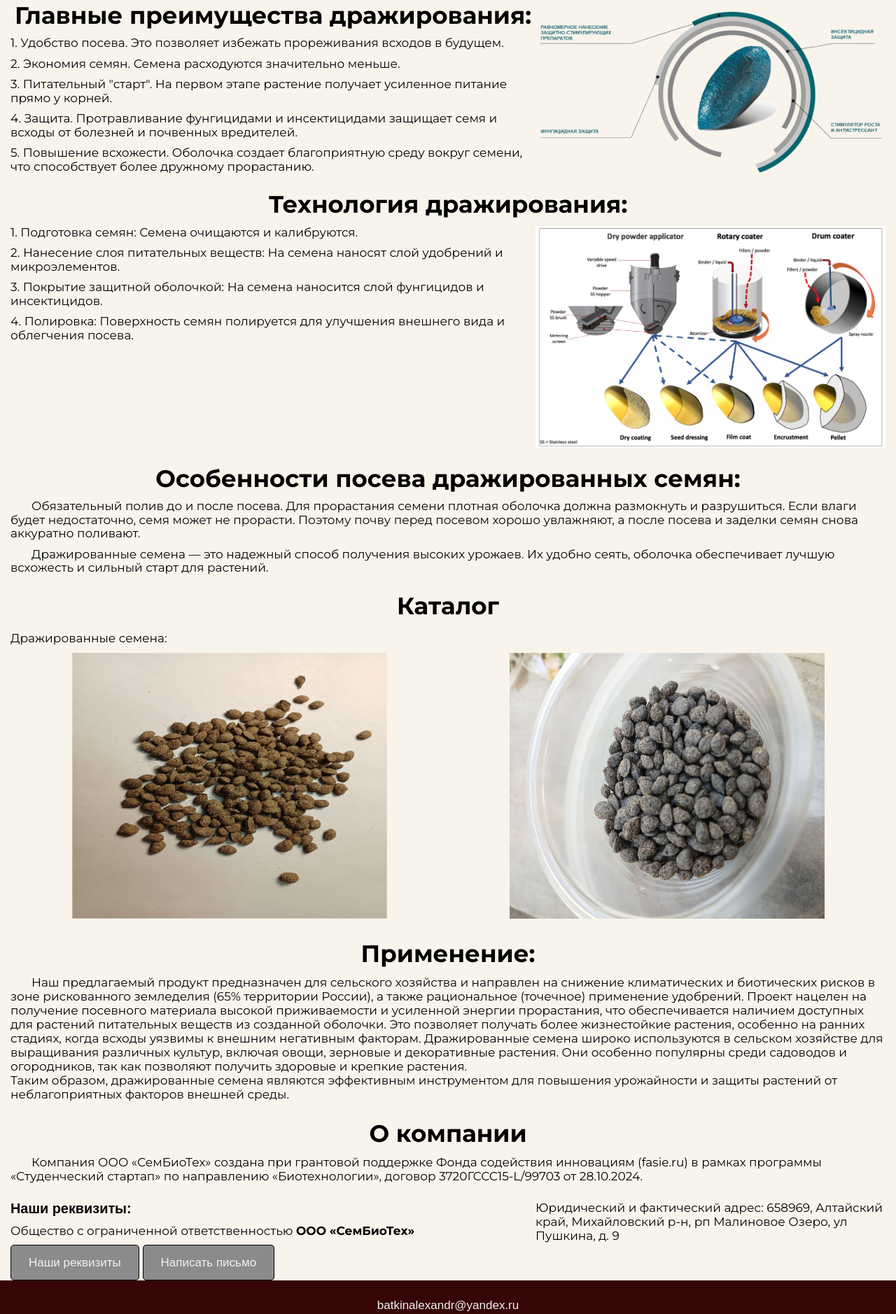
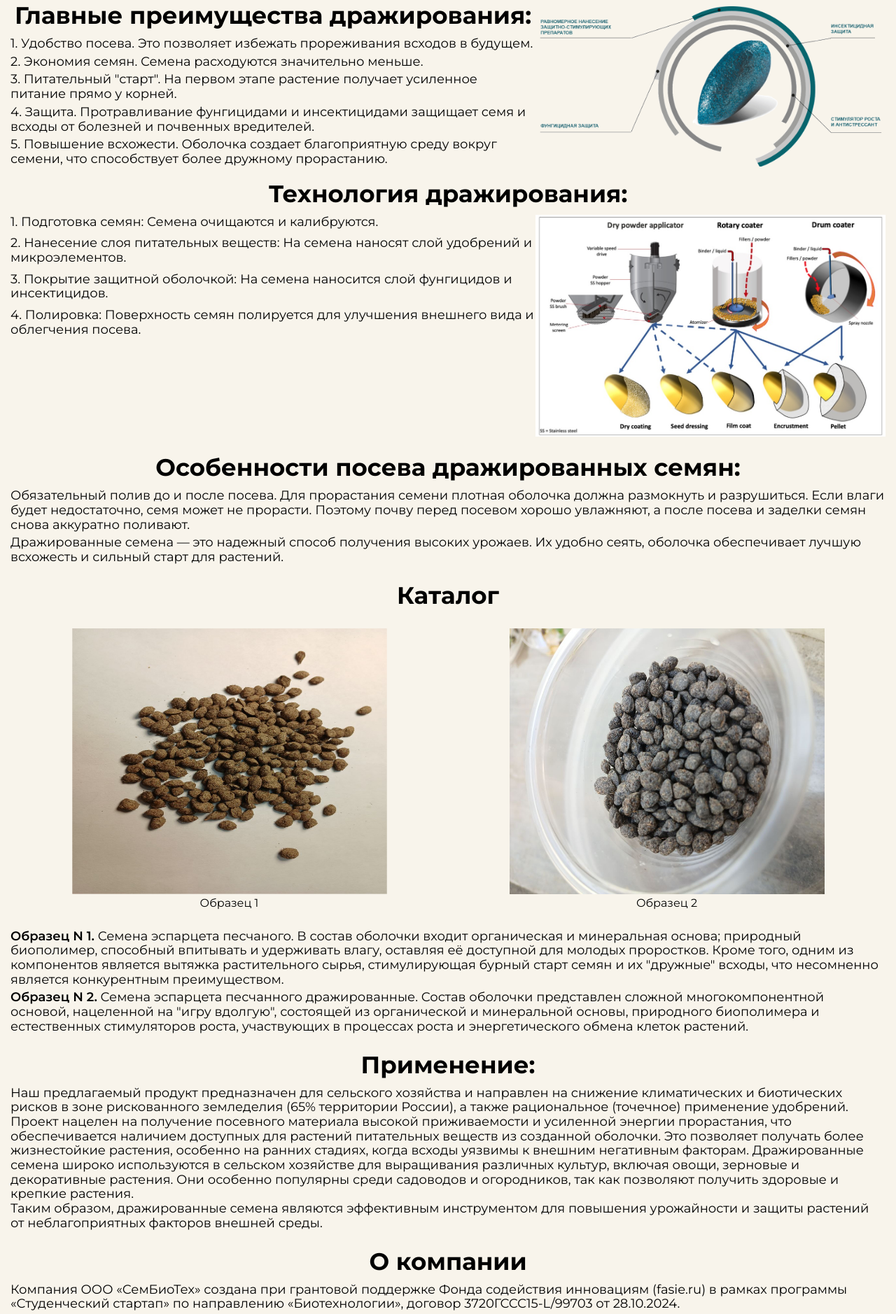
Before and after one commit to evgenijantonyuk/SemBioTek, a plain HTML site: page index.html in a window 1280 px wide. Shown: the part 592-2470 px from the top of the page at 70% size. Drawn offline with Linux system fonts and the light colour scheme.

Commit message:
add descriptions and some fix

```diff
--- a/css/styles.css
+++ b/css/styles.css
@@ -59,6 +59,10 @@
     font-style: normal;
 }
 
+html {
+    scroll-behavior: smooth;
+}
+
 * {
     box-sizing: border-box;
 }
@@ -96,20 +100,6 @@ img {
     max-width: 100%;
     margin: 0;
     padding: 0;
-}
-/* ================================*/
-.wrapper {
-    max-width: 1280px;
-    padding-left: 15px;
-    padding-right: 15px;
-    margin: 0 auto;
-    background-color: var(--section-bg);
-}
-.wrapper__header {
-    max-width: 1280px;
-    padding-left: 15px;
-    padding-right: 15px;
-    margin: 0 auto;
 }
 /*========== mobile =============*/
 .mobile-container {
@@ -265,6 +255,35 @@ img {
 .header__link:focus {
     color: #838282;
 }
+/* ================================*/
+.wrapper {
+    max-width: 1280px;
+    padding-left: 15px;
+    padding-right: 15px;
+    margin: 0 auto;
+    background-color: var(--section-bg);
+}
+.wrapper__header {
+    max-width: 1280px;
+    padding-left: 15px;
+    padding-right: 15px;
+    margin: 0 auto;
+}
+
+.section__title {
+    font-size: 34px;
+    text-align: center;
+    font-family: 'Montserrat-Bold', sans-serif;
+    margin-bottom: 10px;
+}
+
+.description {
+    margin: 0;
+    margin-bottom: 5px;
+    font-size: 18px;
+    font-family: 'Montserrat-Regular', sans-serif;
+    font-weight: 400;
+}
 /* ==================== */
 .hero {
     width: 100%;
@@ -286,6 +305,7 @@ img {
 .hero__text h1 {
     text-align: center;
     margin-bottom: 15px;
+    text-transform: uppercase;
     font-family: 'Montserrat-Bold', sans-serif;
     font-size: 36px;
     padding: 0;
@@ -334,21 +354,6 @@ img {
     justify-content: space-between;
     flex-direction: column;
     align-items: center;
-
-}
-
-.advantages__text h3 {
-    font-size: 34px;
-    text-align: center;
-    font-family: 'Montserrat-Bold', sans-serif;
-    margin-bottom: 10px;
-}
-
-.advantages__item {
-    margin-right: 7px;
-    font-family: 'Montserrat-Regular', sans-serif;
-    font-weight: 400;
-    margin-bottom: 10px;
 }
 
 .advantages__image {
@@ -366,7 +371,7 @@ img {
         max-height: 170px;
     }
 }
-
+/* ============================= */
 .technology {
     width: 100%;
     margin-bottom: 25px;
@@ -383,13 +388,6 @@ img {
     max-width: 40%;
 }
 
-.technology h3 {
-    font-size: 34px;
-    text-align: center;
-    font-family: 'Montserrat-Bold', sans-serif;
-    margin-bottom: 10px;
-}
-
 .technology__item {
     font-family: 'Montserrat-Regular', sans-serif;
     font-weight: 400;
@@ -404,39 +402,10 @@ img {
         max-width: 900px;
     }
 }
-/* ================================== */
-.peculiarities h3 {
-    font-size: 34px;
-    text-align: center;
-    font-family: 'Montserrat-Bold', sans-serif;
-    margin-bottom: 10px;
-}
-
-.peculiarities__item {
-    font-family: 'Montserrat-Regular', sans-serif;
-    font-weight: 400;
-    margin-bottom: 10px;
-    text-indent: 30px;
-}
-/* ================================= */
+/* ================================ */
 .catalog {
     width: 100%;
     margin-bottom: 25px;
-}
-
-.catalog h3 {
-    margin: 0;
-    margin-bottom: 10px;
-    font-size: 34px;
-    text-align: center;
-    font-family: 'Montserrat-Bold', sans-serif;
-}
-
-.catalog p {
-    margin-right: 7px;
-    font-family: 'Montserrat-Regular', sans-serif;
-    font-weight: 400;
-    margin-bottom: 10px;
 }
 
 .catalog__cards {
@@ -451,6 +420,20 @@ img {
     height: 380px;
     overflow: hidden;
     background-size: cover;
+}
+
+.catalog__caption {
+    font-size: 16px;
+    text-align: center;
+    font-family: 'Montserrat-Regular', sans-serif;
+    font-weight: 400;
+    margin-bottom: 10px;
+}
+
+.description span {
+    font-size: 18px;
+    font-family: 'Montserrat-SemiBold', sans-serif;
+    font-weight: 500;
 }
 
 @media (max-width: 500px) {
@@ -475,52 +458,25 @@ img {
     width: 100%;
     margin-bottom: 25px;
 }
-.about h3 {
-    margin-bottom: 10px;
-    font-size: 34px;
-    text-align: center;
-    font-family: 'Montserrat-Bold', sans-serif;
-    line-height: normal;
-}
 
-.about p {
+.about__text {
     margin: 0;
+    font-size: 17px;
     font-family: 'Montserrat-Regular', sans-serif;
     font-weight: 400;
-    line-height: normal;
-    text-indent: 30px;
 }
 /* ====================================== */
 .use {
     width: 100%;
     margin-bottom: 25px;
 }
-.use h3 {
-    margin-bottom: 10px;
-    font-size: 34px;
-    text-align: center;
-    font-family: 'Montserrat-Bold', sans-serif;
-    line-height: normal;
-}
 
-.use p {
-    margin: 0;
-    font-family: 'Montserrat-Regular', sans-serif;
-    font-weight: 400;
-    line-height: normal;
-    text-indent: 30px;
-}
 /* ====================================== */
 .contacts {
     width: 100%;
     display: flex;
     position: relative;
     justify-content: space-between;
-}
-
-.contacts__form h3 {
-    margin: 0;
-    margin-bottom: 10px;
 }
 
 .contacts__form-text {
@@ -540,11 +496,7 @@ img {
     width: 500px;
 }
 
-.map__address {
-    margin-bottom: 10px;
-    line-height: normal;
-    font-family: 'Montserrat-Regular', sans-serif;
-    font-weight: 400;
+.description__map-address {
     font-style: normal;
 }
 
@@ -569,15 +521,13 @@ img {
     background-color: var(--button-bg-hover);
     color: var(--button-text-hover);
 }
-
-.button__email_details {}
 /* ===================== */
 .details {
     display: none;
     position: absolute;
     width: 500px;
     color: #ffffff;
-    background-color: #8c8b8b;
+    background-color: var(--button-bg);
     padding: 25px;
     border-radius: 5px;
     top: 0;
--- a/index.html
+++ b/index.html
@@ -72,22 +72,22 @@
 		<section id="advantages" class="advantages">
 			<div class="advantages__block">
 				<div class="advantages__text">
-					<h3>Главные преимущества дражирования:</h3>
+					<h3 class="section__title">Главные преимущества дражирования:</h3>
 					<ul class="advantages__list">
-						<li class="advantages__item">
+						<li class="advantages__item description">
 							1. Удобство посева. Это позволяет избежать прореживания всходов в будущем.
 						</li>
-						<li class="advantages__item">
+						<li class="advantages__item description">
 							2. Экономия семян. Семена расходуются значительно меньше.
 						</li>
-						<li class="advantages__item">
+						<li class="advantages__item description">
 							3. Питательный "старт". На первом этапе растение получает усиленное питание прямо у корней.
 						</li>
-						<li class="advantages__item">
+						<li class="advantages__item description">
 							4. Защита. Протравливание фунгицидами и инсектицидами защищает семя и всходы от болезней и
 							почвенных вредителей.
 						</li>
-						<li class="advantages__item">
+						<li class="advantages__item description">
 							5. Повышение всхожести. Оболочка создает благоприятную среду вокруг семени, что способствует
 							более дружному прорастанию.
 						</li>
@@ -98,19 +98,19 @@
 			</div>
 
 			<div class="technology">
-				<h3>Технология дражирования:</h3>
+				<h3 class="section__title">Технология дражирования:</h3>
 				<div class="technology__text">
 					<ul class="technology__list">
-						<li class="technology__item">
+						<li class="technology__item description">
 							1. Подготовка семян: Семена очищаются и калибруются.
 						</li>
-						<li class="technology__item">
+						<li class="technology__item description">
 							2. Нанесение слоя питательных веществ: На семена наносят слой удобрений и микроэлементов.
 						</li>
-						<li class="technology__item">
+						<li class="technology__item description">
 							3. Покрытие защитной оболочкой: На семена наносится слой фунгицидов и инсектицидов.
 						</li>
-						<li class="technology__item">
+						<li class="technology__item description">
 							4. Полировка: Поверхность семян полируется для улучшения внешнего вида и облегчения посева.
 						</li>
 					</ul>
@@ -119,14 +119,14 @@
 			</div>
 
 			<div class="peculiarities">
-				<h3>Особенности посева дражированных семян:</h3>
+				<h3 class="section__title">Особенности посева дражированных семян:</h3>
 				<ul class="peculiarities__list">
-					<li class="peculiarities__item">
+					<li class="peculiarities__item description">
 						Обязательный полив до и после посева. Для прорастания семени плотная оболочка должна размокнуть
 						и разрушиться. Если влаги будет недостаточно, семя может не прорасти. Поэтому почву перед
 						посевом хорошо увлажняют, а после посева и заделки семян снова аккуратно поливают.
 					</li>
-					<li class="peculiarities__item">
+					<li class="peculiarities__item description">
 						Дражированные семена — это надежный способ получения высоких урожаев. Их удобно сеять, оболочка
 						обеспечивает лучшую всхожесть и сильный старт для растений.
 					</li>
@@ -135,23 +135,31 @@
 		</section>
 
 		<section id="catalog" class="catalog">
-			<h3>Каталог</h3>
-			<p>
-				Дражированные семена:
-			</p>
+			<h3 class="section__title">Каталог</h3>
 			<div class="catalog__cards">
-				<div class="catalog__card">
+				<figure class="catalog__card">
 					<img src="images/sample1.png" alt="образец семян один">
-				</div>
-				<div class="catalog__card">
-					<img src="images/sample2.png" alt="образец семян два">
-				</div>
+					<figcaption class="catalog__caption">Образец 1</figcaption>
+				</figure>
+				<figure class="catalog__card">
+					<img src="images/sample2.png" alt="образец семян один">
+					<figcaption class="catalog__caption">Образец 2</figcaption>
+				</figure>
+			</div>
+			<div class="card__description">
+				<p class="description">
+					<span>Образец N 1.</span> Семена эспарцета песчаного. В состав оболочки входит органическая и минеральная основа; природный биополимер, способный впитывать и  удерживать влагу, оставляя её доступной для молодых проростков. Кроме того, одним из компонентов является вытяжка растительного сырья, стимулирующая бурный старт семян и их "дружные" всходы, что несомненно является конкурентным преимуществом.
+				</p>
+				<p class="description">
+					<span>Образец N 2.</span> Семена эспарцета песчанного дражированные.
+					Состав оболочки представлен сложной многокомпонентной основой, нацеленной на "игру вдолгую", состоящей из органической и минеральной основы, природного биополимера и естественных стимуляторов роста, участвующих в процессах  роста и энергетического обмена клеток растений.
+				</p>
 			</div>
 		</section>
 
 		<section class="use">
-			<h3>Применение:</h3>
-			<p>Наш предлагаемый продукт предназначен для сельского хозяйства и направлен на снижение климатических и биотических рисков в зоне рискованного земледелия (65% территории России), а также рациональное (точечное) применение удобрений.
+			<h3 class="section__title">Применение:</h3>
+			<p class="description">Наш предлагаемый продукт предназначен для сельского хозяйства и направлен на снижение климатических и биотических рисков в зоне рискованного земледелия (65% территории России), а также рациональное (точечное) применение удобрений.
 				Проект нацелен на получение посевного материала высокой приживаемости и усиленной энергии прорастания, что обеспечивается наличием доступных для растений питательных веществ из созданной оболочки. Это позволяет получать более жизнестойкие растения, особенно на ранних стадиях, когда всходы  уязвимы к внешним негативным факторам.
 				Дражированные семена широко используются в сельском хозяйстве для выращивания различных культур, включая овощи, зерновые и декоративные растения. Они особенно популярны среди садоводов и огородников, так как позволяют получить здоровые и крепкие растения.<br>
 				Таким образом, дражированные семена являются эффективным инструментом для повышения урожайности и защиты растений от неблагоприятных факторов внешней среды.
@@ -159,8 +167,8 @@
 		</section>
 
 		<section id="about" class="about">
-			<h3>О компании</h3>
-			<p>
+			<h3 class="section__title">О компании</h3>
+			<p class="description">
 				Компания ООО «СемБиоТех» создана при грантовой поддержке Фонда содействия инновациям (fasie.ru) в рамках
 				программы «Студенческий стартап» по направлению «Биотехнологии», договор 3720ГССС15-L/99703 от
 				28.10.2024.
@@ -170,7 +178,7 @@
 
 		<section id="contacts" class="contacts">
 			<div class="contacts__form">
-				<h3>Наши реквизиты:</h3>
+				<h3 class="section__title">Наши реквизиты:</h3>
 				<p class="contacts__form-text">Общество с ограниченной ответственностью <strong>ООО «СемБиоТех»</strong>
 				</p>
 				<div class="buttons">
@@ -193,7 +201,7 @@
 				</div>
 			</div>
 			<div id="map" class="map">
-				<address class="map__address">
+				<address class="description description__map-address ">
 					Юридический и фактический адрес: 658969, Алтайский край, Михайловский р-н, рп Малиновое Озеро, ул
 					Пушкина, д. 9
 				</address>
```
Also changed, not shown: 1 other file.
